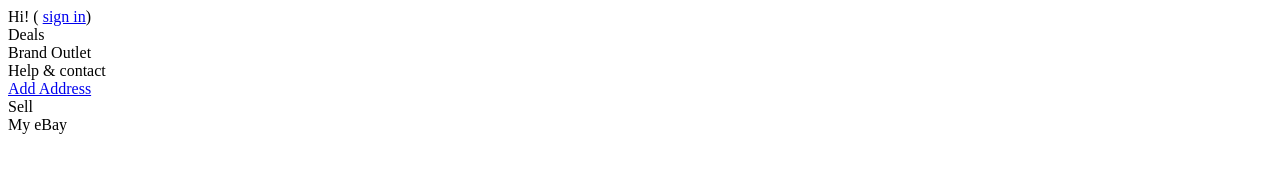
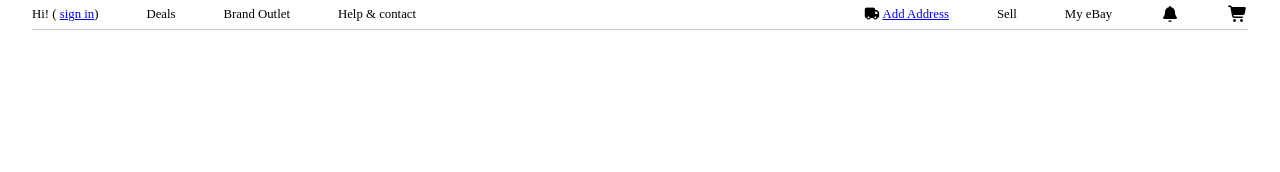
Before and after one commit to amindev215/my-first-project, a plain HTML site: page index.html in a window 1280 px wide. Drawn offline with Linux system fonts and the light colour scheme.

Commit message:
add first navbar

```diff
--- a/index.html
+++ b/index.html
@@ -4,7 +4,7 @@
     <meta charset="UTF-8">
     <meta name="viewport" content="width=device-width, initial-scale=1.0">
     <title></title>
-    <link rel="stylesheet" href="https://cdnjs.cloudflare.com/ajax/libs/font-awesome/7.3.1/css/fontawesome.css">
+   <link rel="stylesheet" href="https://cdnjs.cloudflare.com/ajax/libs/font-awesome/7.3.1/css/all.min.css">
     <link rel="stylesheet" href="style.css">
 </head>
 <body>
@@ -17,10 +17,18 @@
         <div class="Brand Outlet">Brand Outlet</div>
         <div class="help">Help & contact</div>
         <div class="address">
+            <i class="fa-solid fa-truck" ></i>
             <a href="#">Add Address</a>
         </div>
-        <div class="sell">Sell</div>
+        <div class="sell">Sell </div>
         <div class="ebay">My eBay</div>
+        <div class="bell">
+            <i class="fa-solid fa-bell" style="font-size: 1rem;"></i>
+        </div>
+        <div class="cart">
+            <i class="fa-solid fa-shopping-cart" style="font-size: 1rem;"></i>
+        </div>
     </div>
+
 </body>
 </html>
--- a/style.css
+++ b/style.css
@@ -0,0 +1,30 @@
+*{
+    margin: 0;
+    padding: 0;
+
+    box-sizing: border-box;
+}
+body{
+    padding-left: 32px;
+    padding-right: 32px;
+}
+.navbar{
+    display: flex;
+     height: 30px;
+     width: 100%;
+     /* padding-left: 20px;
+     padding-right: 20px; */
+    /* background-color: rgb(20, 128, 223); */
+    justify-content: center;
+    align-items: center;
+    border-bottom: solid rgb(200, 194, 194) 0.1px;
+    justify-content: space-between;
+   font-size: 0.8rem;
+}
+.help{
+    padding-right: 300px;
+
+}
+.address{
+    padding-left: 100px;
+}
```
